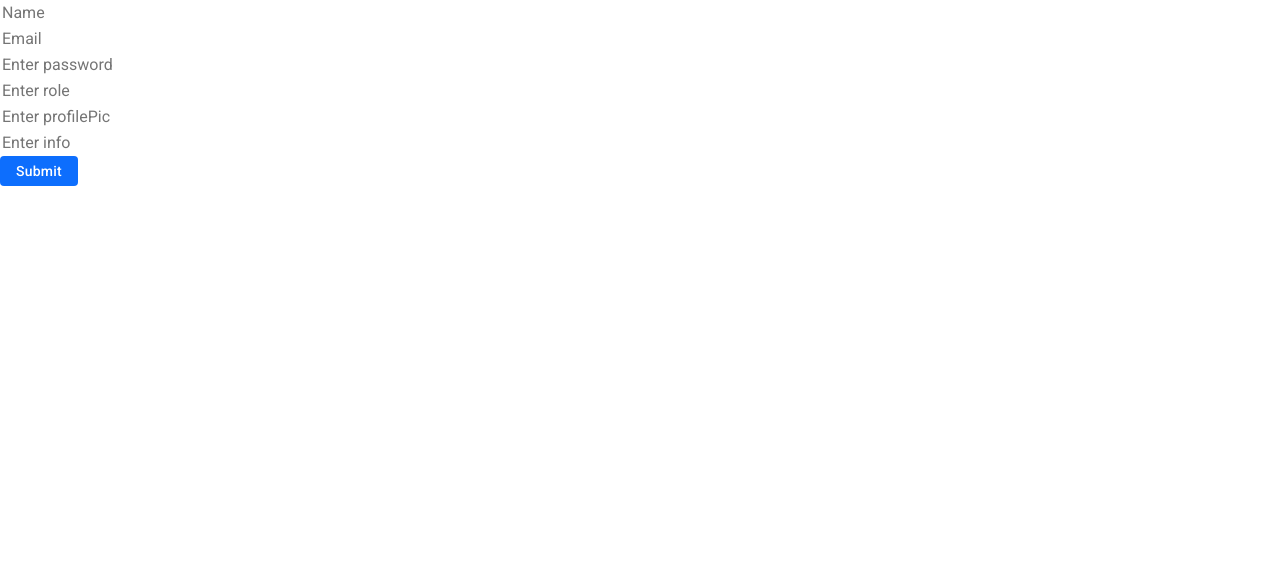
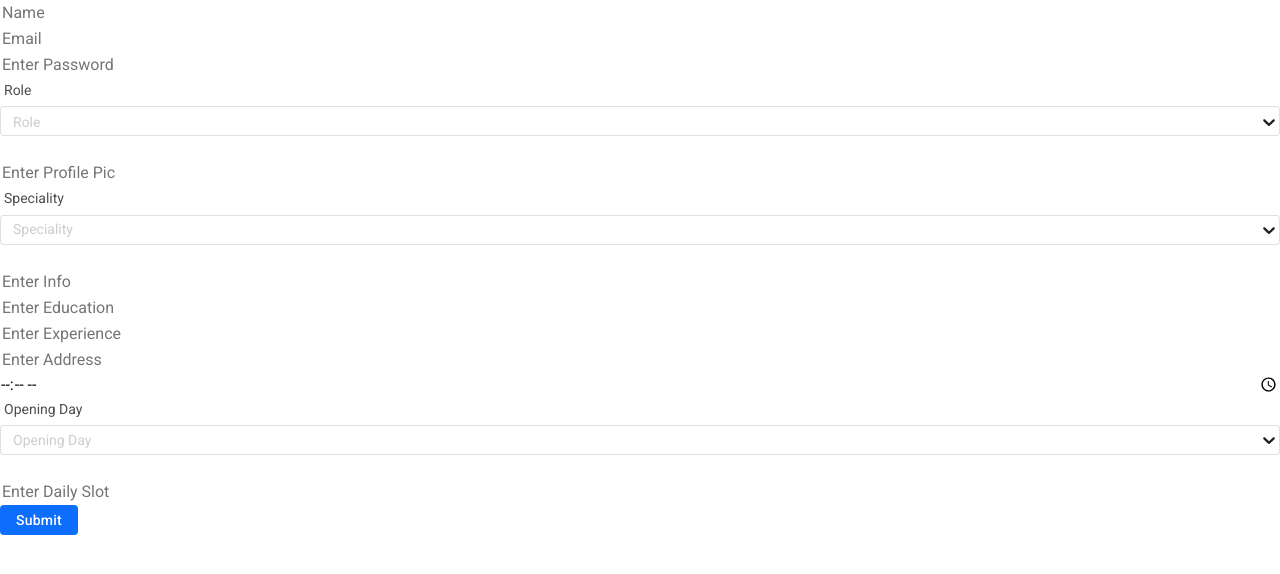
Before and after one commit to mjahmed-wd/clinic-management-front, a React (Vite) app: page /doctor in a window 1280 px wide. Shown: the top 574 px of the page. Built offline with nearby package versions, Linux system fonts and the light colour scheme.

Commit message:
doctor creation success

```diff
--- a/package.json
+++ b/package.json
@@ -12,6 +12,7 @@
     "@emotion/styled": "^11.9.3",
     "@mui/icons-material": "^5.8.4",
     "@mui/material": "^5.8.6",
+    "@types/react-select": "^5.0.1",
     "@types/styled-components": "^5.1.25",
     "@types/yup": "^0.29.14",
     "axios": "^0.27.2",
@@ -20,6 +21,7 @@
     "react": "^18.0.0",
     "react-dom": "^18.0.0",
     "react-router-dom": "^6.3.0",
+    "react-select": "^5.4.0",
     "sass": "^1.53.0",
     "styled-components": "^5.3.5",
     "yup": "^0.32.11"
--- /dev/null
+++ b/src/common/components/InputField/DropDown.tsx
@@ -0,0 +1,130 @@
+import React, { useState, useRef } from "react";
+import FormikError from "./FormikError";
+import ArrowDropDownIcon from "@mui/icons-material/ArrowDropDown";
+import Select, { components } from "react-select";
+import Required from "../../Required";
+import { customStyles } from "../../utils/selectCustomStyles";
+
+interface IDropdownProps {
+  name: string;
+  options?: any;
+  value: string|number;
+  label: string;
+  placeholder?: string;
+  onChange?: (value: any) => void;
+  setClear?: (value: any) => void;
+  isDisabled?: boolean;
+  isClearable?: boolean;
+  isMulti?: boolean;
+  required?: boolean;
+  errors?: any;
+  touched?: any;
+  styles?: any;
+}
+
+// interface IDropdownIndicator{
+//   [x: string]: any;
+// }
+
+// const DropdownIndicator:React.FC<IDropdownIndicator> = (props) => {
+//   return (
+//     <components.DropdownIndicator {...props}>
+//       <ArrowDropDownIcon />
+//     </components.DropdownIndicator>
+//   );
+// };
+
+const DropDown: React.FC<IDropdownProps> = (props) => {
+  const {
+    name,
+    options,
+    value,
+    label,
+    placeholder,
+    onChange,
+    setClear,
+    isDisabled,
+    isClearable,
+    isMulti,
+    required,
+    errors,
+    touched,
+    styles
+  } = props;
+
+  return (
+    <div className="form-container">
+      <div
+        className="formik-select-wrapper"
+      >
+        <div className="d-flex">
+          <span>{label && <label> {label} </label>}</span>
+          <span>{required && <Required />}</span>
+        </div>
+        <Select
+          isClearable={isClearable === false ? isClearable : true} // dont use or(||), or is not valid in this case
+          placeholder={placeholder}
+          theme={(theme) => ({
+            ...theme,
+            borderRadius: 0,
+          })}
+          menuPosition="fixed"
+          styles={styles || customStyles}
+          {...props}
+        />
+      </div>
+      {errors && touched && (
+        <FormikError errors={errors} name={name} touched={touched} />
+      )}
+    </div>
+  );
+};
+
+export default DropDown;
+
+/*
+   Usage
+
+   a. formik Select with label ( height 40px)
+
+      <FormikSelect
+         name="country"
+         options={[
+            { value: 1, label: "BD" },
+            { value: 2, label: "UK" },
+            { value: 3, label: "USA" }
+         ]}
+         value={values?.country}
+         label="Country"
+         onChange={(valueOption) => {
+            setFieldValue("country", valueOption);
+         }}
+         placeholder="Country"
+         styles={customStyles}
+         errors={errors}
+         touched={touched}
+         isDisabled={false}
+      />
+
+   a. formik Select with label ( height 56px)
+
+      <FormikSelect
+         name="country"
+         options={[
+            { value: 1, label: "BD" },
+            { value: 2, label: "UK" },
+            { value: 3, label: "USA" }
+         ]}
+         value={values?.country}
+         label="Country"
+         onChange={(valueOption) => {
+            setFieldValue("country", valueOption);
+         }}
+         placeholder="Country"
+         styles={customStylesLarge}
+         errors={errors}
+         touched={touched}
+         isDisabled={false}
+      />
+
+*/
--- /dev/null
+++ b/src/common/components/InputField/FormikError.tsx
@@ -0,0 +1,27 @@
+import React from "react";
+
+interface IProps {
+  name: string;
+  [x: string]: any;
+}
+
+const FormikError:React.FC<IProps> = ({ errors, name, touched }) => {
+  return (
+    <p
+      style={{
+        fontSize: "0.9rem",
+        fontWeight: 400,
+        width: "100%",
+        marginTop: "0",
+        marginBottom: "0",
+      }}
+      className={errors[name] ? "text-danger" : "d-none"}
+    >
+      {errors && errors[name] && touched && touched[name]
+        ? errors[name].value || errors[name]
+        : ""}
+    </p>
+  );
+};
+
+export default FormikError;
--- a/src/common/components/InputField/Input.tsx
+++ b/src/common/components/InputField/Input.tsx
@@ -24,7 +24,7 @@ const Input: FC<IInputProps> = ({ name, ...rest }) => {
                 value={values[name]}
                 type="text"
                 name={name}
-                placeholder={`Enter ${name}`}
+                placeholder={`Enter ${rest?.label || name}`}
                 {...rest}
             />
         </>
--- a/src/modules/doctor/Doctor.tsx
+++ b/src/modules/doctor/Doctor.tsx
@@ -1,10 +1,14 @@
 import { Form, Formik } from 'formik'
 import React from 'react'
+import DropDown from '../../common/components/InputField/DropDown'
 import Input from '../../common/components/InputField/Input'
+import { customStyles } from '../../common/utils/selectCustomStyles'
+import { createDoctor } from './actions'
 
 type Props = {}
 
 const DoctorCreate = (props: Props) => {
+    const [notification, setNotification] = React.useState('')
     return (
         <div>
             <Formik
@@ -14,14 +18,34 @@ const DoctorCreate = (props: Props) => {
                     password: '',
                     role: '',
                     profilePic: '',
-                    info: ''
+                    info: '',
+                    speciality: '',
+                    doctorOpeningHour: '',
+                    doctorOpeningDayOfWeek: '',
+                    doctorDailySlotCount: '',
+                    education: '',
+                    experience: '',
+                    address: ''
                 }}
 
                 onSubmit={(values, { setSubmitting }) => {
-                    console.log(values);
+                    createDoctor({
+                        ...values, role: {
+                            "value": "1",
+                            "label": "Admin"
+                        }, info: {
+                            info: values?.info,
+                            doctorSpecialites: values?.speciality,
+                            doctorOpeningHour: values?.doctorOpeningHour,
+                            doctorDailySlotCount: values?.doctorDailySlotCount,
+                            doctorEducation: values?.education,
+                            doctorExperience: values?.experience,
+                            doctorAddress: values?.address
+                        }
+                    }, setNotification);
                 }}
             >
-                {({ values, isSubmitting }) => (
+                {({ values, setFieldValue, errors, touched, isSubmitting }) => (
                     <Form>
                         <Input
                             name="name"
@@ -43,10 +67,23 @@ const DoctorCreate = (props: Props) => {
                             type="password"
                         />
                         <br />
-                        <Input
+                        <DropDown
                             name="role"
+                            options={[
+                                { value: 1, label: "Admin" },
+                                { value: 2, label: "Doctor" },
+                                { value: 3, label: "Patient" }
+                            ]}
+                            value={values?.role}
                             label="Role"
-                            type="text"
+                            onChange={(valueOption) => {
+                                setFieldValue("role", valueOption);
+                            }}
+                            placeholder="Role"
+                            styles={customStyles}
+                            errors={errors}
+                            touched={touched}
+                            isDisabled={false}
                         />
                         <br />
                         <Input
@@ -55,10 +92,86 @@ const DoctorCreate = (props: Props) => {
                             type="text"
                         />
                         <br />
+                        <DropDown
+                            name="speciality"
+                            options={[
+                                { value: 1, label: "Cancer Specialist" },
+                                { value: 2, label: "Nutritionist" },
+                                { value: 3, label: "Neurologist" },
+                                { value: 4, label: "Bariatrician" },
+                                { value: 5, label: "Cardiologist" },
+                                { value: 6, label: "Dermatologist" },
+                                { value: 7, label: "General Surgury" }
+                            ]}
+                            value={values?.speciality}
+                            label="Speciality"
+                            onChange={(valueOption) => {
+                                setFieldValue("speciality", valueOption);
+                            }}
+                            isMulti={true}
+                            placeholder="Speciality"
+                            styles={customStyles}
+                            errors={errors}
+                            touched={touched}
+                            isDisabled={false}
+                        />
+                        <br />
                         <Input
                             name="info"
                             label="Info"
                             type="text"
+                        />
+                        <br />
+                        <Input
+                            name="education"
+                            label="Education"
+                            type="text"
+                        />
+                        <br />
+                        <Input
+                            name="experience"
+                            label="Experience"
+                            type="text"
+                        />
+                        <br />
+                        <Input
+                            name="address"
+                            label="Address"
+                            type="text"
+                        />
+                        <br />
+                        <Input
+                            name="doctorOpeningHour"
+                            label="Opening Hour"
+                            type="time"
+                            value={values?.doctorOpeningHour}
+                            onChange={(e: any) => setFieldValue("doctorOpeningHour", e?.target?.value)}
+                        />
+                        <br />
+                        <DropDown
+                            name="doctorOpeningDayOfWeek"
+                            options={[
+                                { value: 0, label: 'Satureday' },
+                                { value: 1, label: 'Sunday' },
+                                {value: 2, label: 'Monday'}
+                            ]}
+                            value={values?.doctorOpeningDayOfWeek}
+                            label="Opening Day"
+                            onChange={(valueOption) => {
+                                setFieldValue("doctorOpeningDayOfWeek", valueOption);
+                            }}
+                            isMulti={true}
+                            placeholder="Opening Day"
+                            styles={customStyles}
+                            errors={errors}
+                            touched={touched}
+                            isDisabled={false}
+                        />
+                        <br />
+                        <Input
+                            name="doctorDailySlotCount"
+                            label="Daily Slot"
+                            type="Number"
                         />
                         <button className="btn btn-primary" type="submit">Submit</button>
                     </Form>
```
Also changed, not shown: src/modules/doctor/actions.ts (+9 -9 lines), 1 other file (tests, documents, lock files or other folders).
